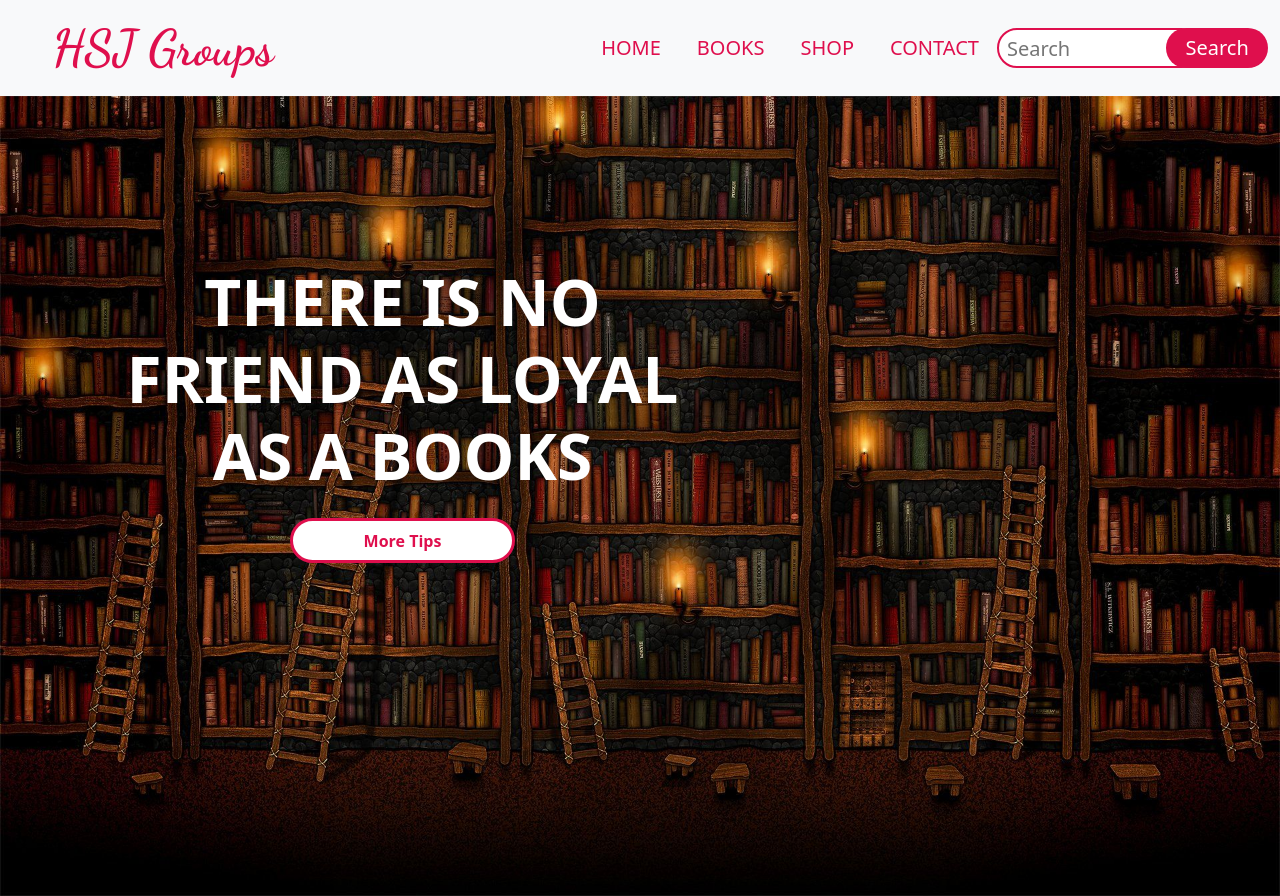
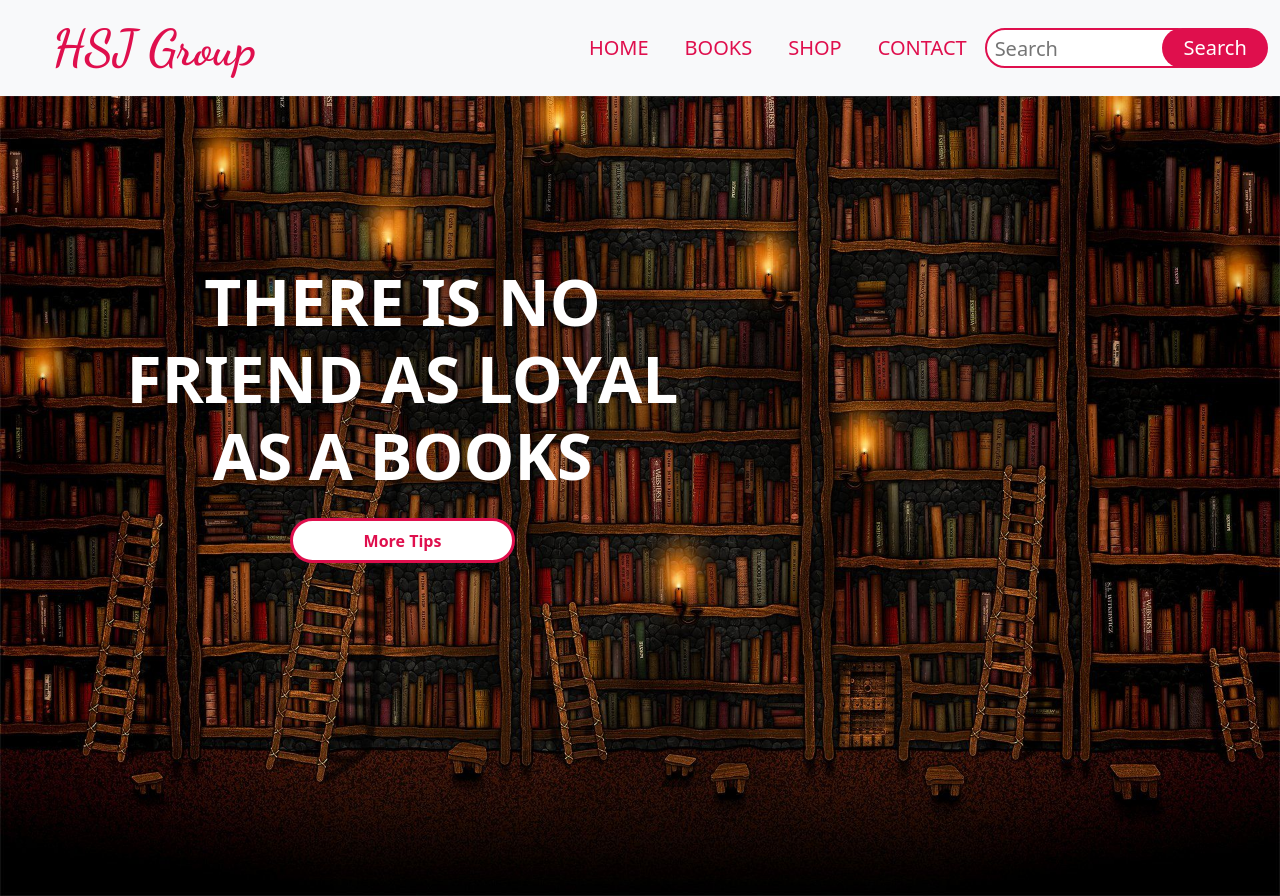
Before and after one commit to sowmiyagangtharan/BOOK, a plain HTML site: page index.html in a window 1280 px wide. Shown: the top 896 px of the page. Drawn offline with nearby package versions, Linux system fonts and the light colour scheme; files whose address does not match are found by name.

Commit message:
Update index.html

```diff
--- a/index.html
+++ b/index.html
@@ -12,7 +12,7 @@
 
     <nav class="navbar navbar-expand-lg navbar-light bg-light">
         <div class="container-fluid">
-          <div class="navbar-brand">HSJ Groups</div>
+          <div class="navbar-brand">HSJ Group</div>
           <div class="collapse navbar-collapse" id="navbarSupportedContent">
             <ul class="navbar-nav me-auto mb-2 mb-lg-0">
               <li class="nav-item">
```
